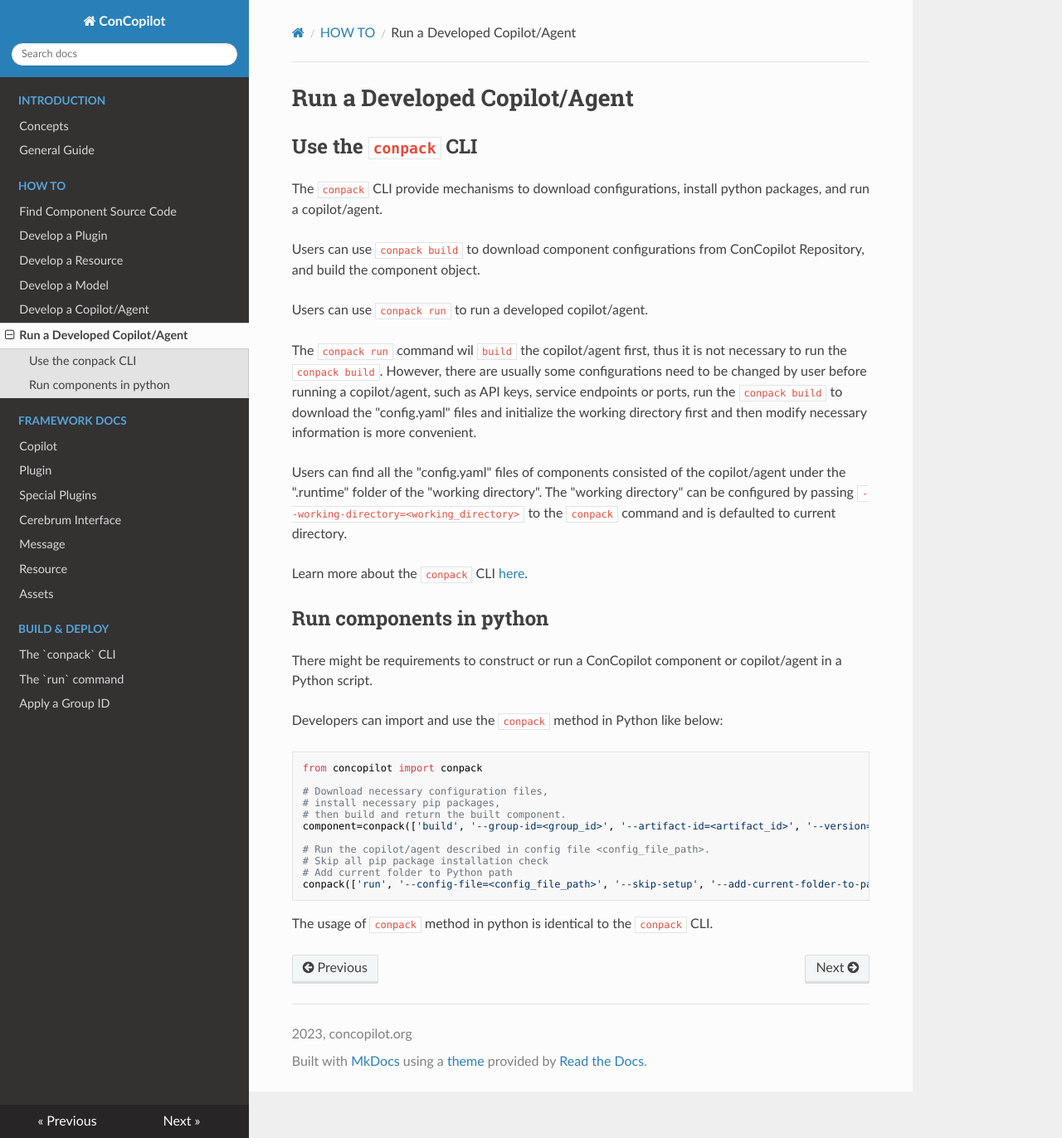
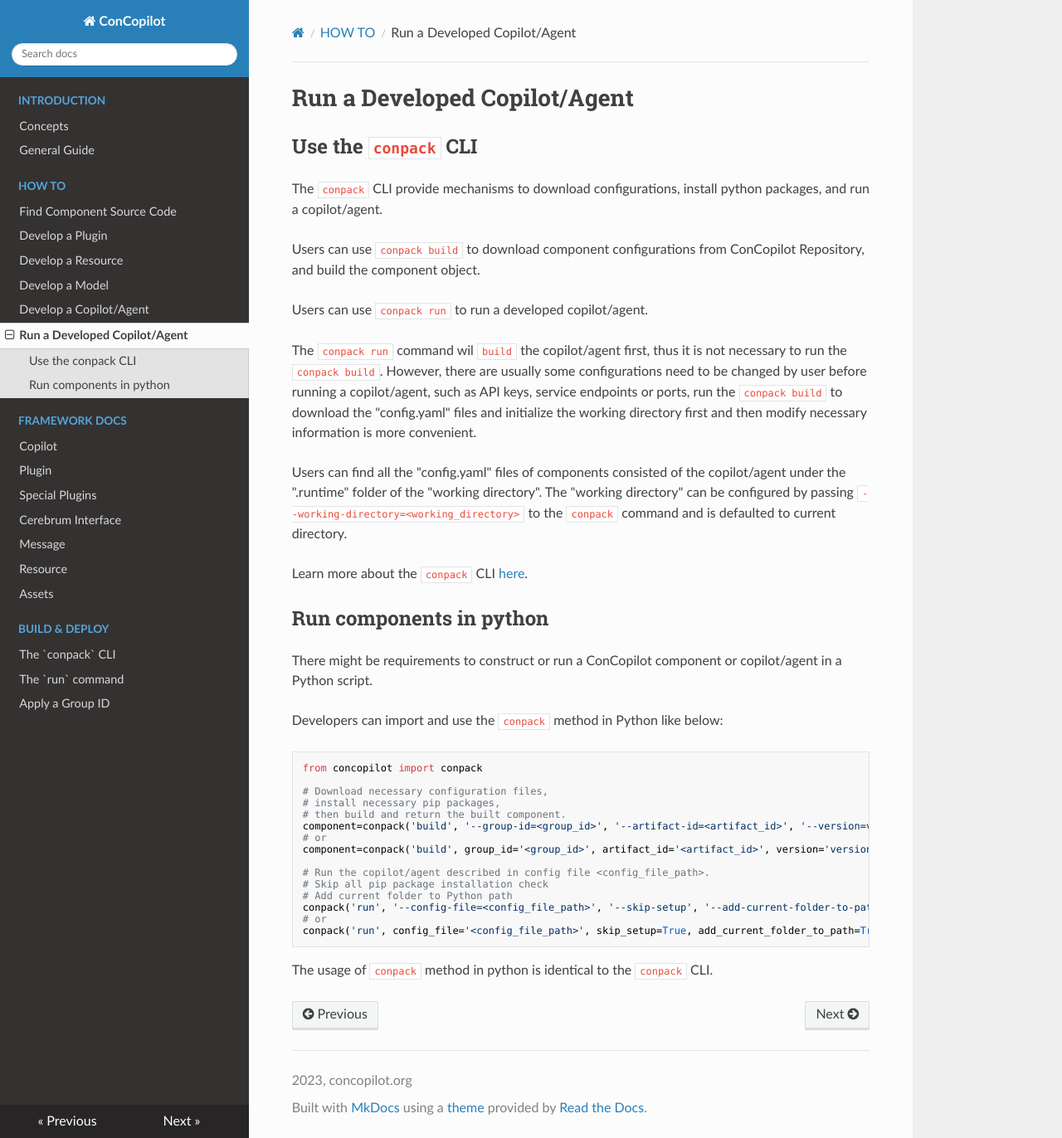
Before and after one commit to ConCopilot/concopilot-docs, an MkDocs documentation site: the page built from docs/how_to/run_copilot.md, in a window 1280 px wide and 1372 px high. Shown: the whole window at 83% size. Built offline with MkDocs 1.6.1, drawn with Linux system fonts in a browser that asks for light colours; nearby versions of some CDN libraries.

Commit message:
improve msg & asset

````diff
--- a/docs/how_to/run_copilot.md
+++ b/docs/how_to/run_copilot.md
@@ -31,12 +31,16 @@ from concopilot import conpack
 # Download necessary configuration files,
 # install necessary pip packages,
 # then build and return the built component.
-component=conpack(['build', '--group-id=<group_id>', '--artifact-id=<artifact_id>', '--version=version'])
+component=conpack('build', '--group-id=<group_id>', '--artifact-id=<artifact_id>', '--version=version')
+# or
+component=conpack('build', group_id='<group_id>', artifact_id='<artifact_id>', version='version')
 
 # Run the copilot/agent described in config file <config_file_path>.
 # Skip all pip package installation check
 # Add current folder to Python path
-conpack(['run', '--config-file=<config_file_path>', '--skip-setup', '--add-current-folder-to-path'])
+conpack('run', '--config-file=<config_file_path>', '--skip-setup', '--add-current-folder-to-path')
+# or
+conpack('run', config_file='<config_file_path>', skip_setup=True, add_current_folder_to_path=True)
 ```
 
 The usage of `conpack` method in python is identical to the `conpack` CLI.
````
Also changed, not shown: docs/framework_docs/special_plugins.md (+2 -2 lines).
